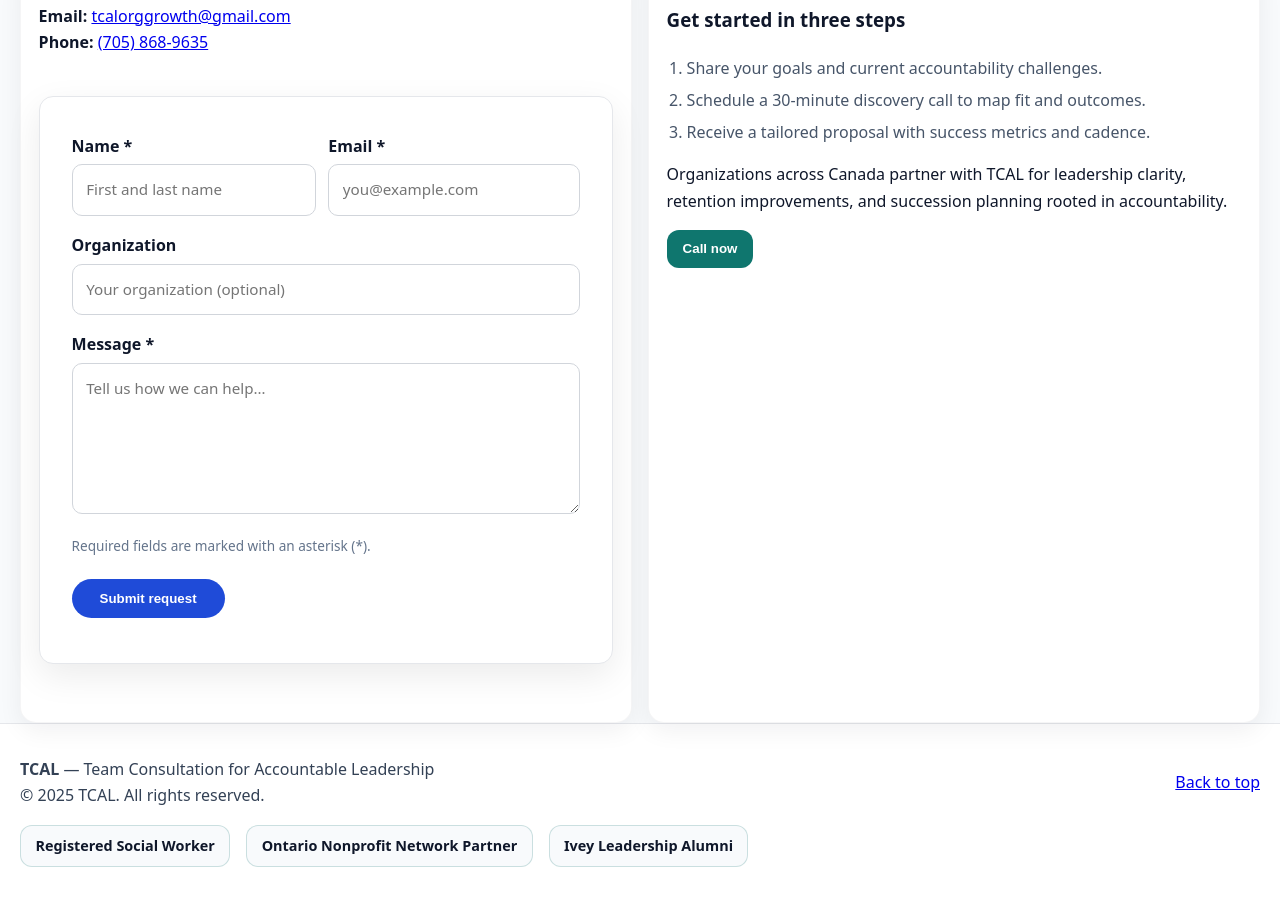
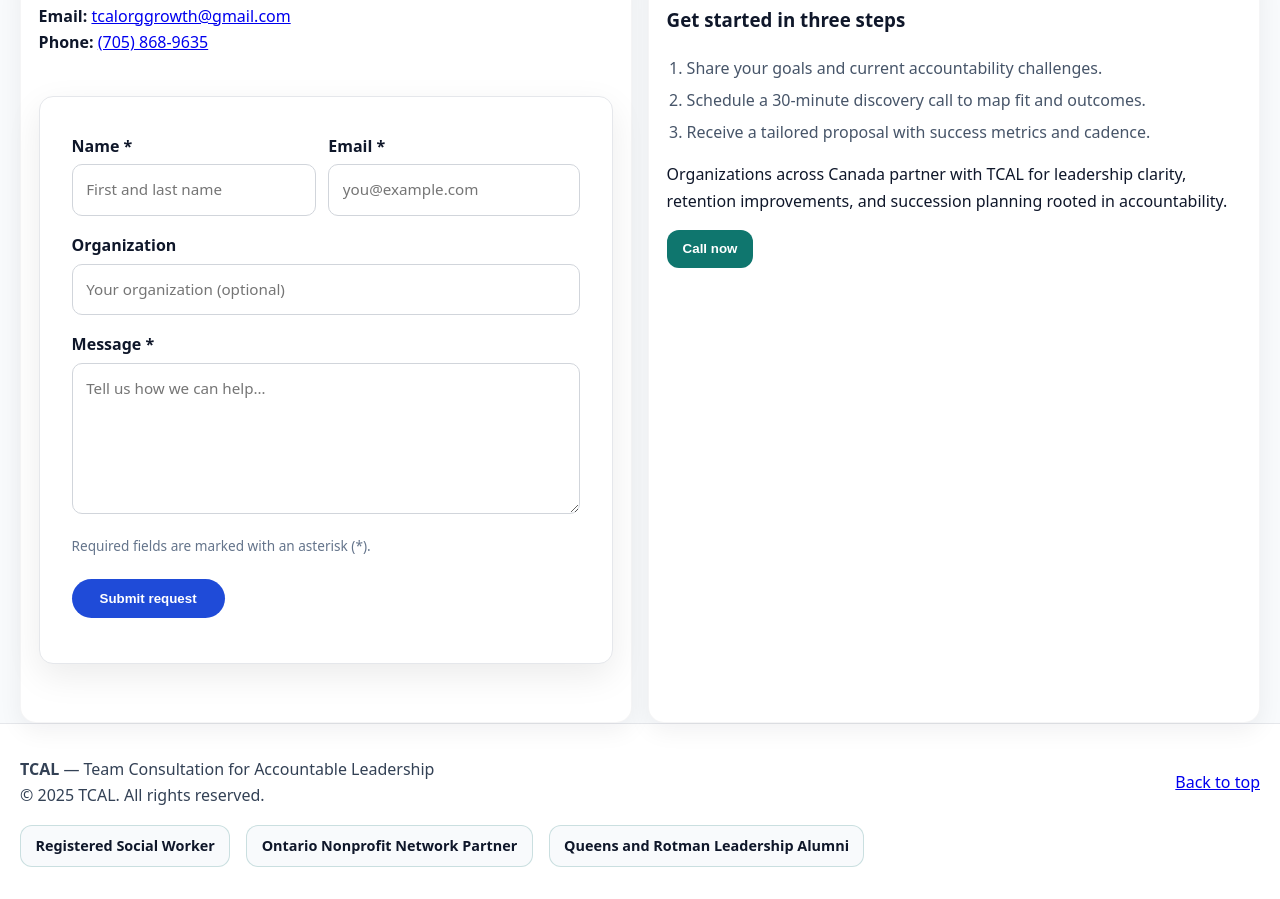
Before and after one commit to Ellis1717/TCAL_Website_POC, a plain HTML site: page index.html in a window 1280 px wide. Shown: the part 5304-6203 px from the top of the page. Drawn offline with Linux system fonts and the light colour scheme.

Commit message:
Edited reference to Rotamn and Queens instead of Ivey

```diff
--- a/index.html
+++ b/index.html
@@ -505,7 +505,7 @@
       <div class="trust-logos" aria-label="Professional affiliations">
         <a href="https://www.ocswssw.org/online-register/" target="_blank" rel="noopener" title="Verify registrant at Ontario College of Social Workers and Social Service Workers">Registered Social Worker</a>
         <a href="https://theonn.ca/join/become-a-member/" target="_blank" rel="noopener" title="Ontario Nonprofit Network — membership and partner information">Ontario Nonprofit Network Partner</a>
-        <a href="https://www.ivey.uwo.ca/executive-education/" target="_blank" rel="noopener" title="Ivey Executive Education — leadership programs and alumni">Ivey Leadership Alumni</a>
+        <a href="https://smith.queensu.ca/executiveeducation/programs/executive_program/index.php" target="_blank" rel="noopener" title="Queens and Rotman Leadership Alumni">Queens and Rotman Leadership Alumni</a>
       </div>
     </div>
   </footer>
```
